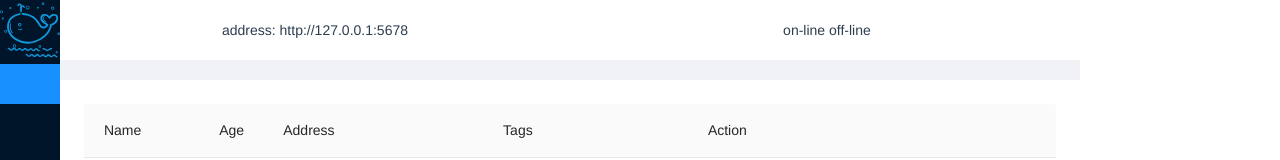
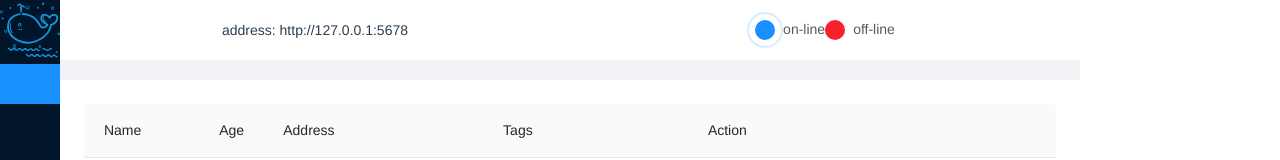
Before and after one commit to yuhang-dong/edocker, a Vue app: page /#/ in a window 1280 px wide. Shown: the top 160 px of the page. Built offline with nearby package versions, Linux system fonts and the light colour scheme.

Commit message:
a new beautiful on-line design

```diff
--- a/src/views/Detail.vue
+++ b/src/views/Detail.vue
@@ -30,8 +30,8 @@
             address: http://127.0.0.1:5678
         </a-col>
         <a-col :span="12">
-            <a-icon type="smile" theme="outlined" :style="{color: 'green'}"/> <span>on-line</span>
-            <a-icon type="smile" :rotate="180" :style="{color: 'red'}"/> <span>off-line</span>
+    <a-badge status="processing" text="on-line"/>
+    <a-badge status="error" text="off-line"/>
         </a-col></a-row>
 
         <a-card :bordered="false" class="nav-bar" style="margin-top: 20px">
@@ -100,4 +100,9 @@ svg {
   height: 20px;
   width: 20px;
 }
+
+.ant-badge-status-dot {
+  width: 20px;
+  height: 20px;
+}
 </style>
```
